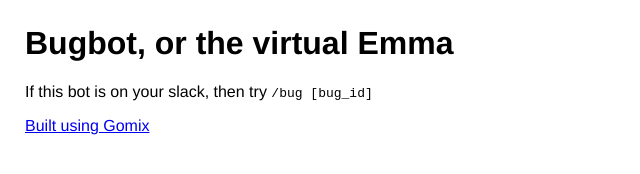
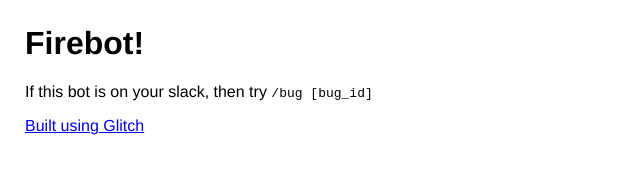
Before and after one commit to emceeaich/bmo-bugbot, a website: page views/index.html in a window 1280 px wide. Shown: the whole page, without its empty margins (0-640 px from the left). Drawn offline with Linux system fonts and the light colour scheme.

Commit message:
More tweaks

```diff
--- a/views/index.html
+++ b/views/index.html
@@ -4,9 +4,9 @@
 <!DOCTYPE html>
 <html>
   <head>
-    <title>Emma's Bugbot</title>
+    <title>Firebot</title>
     <meta name="description" content="A Slack App for looking up bugs on bugzilla.mozilla.com">
-    <link id="favicon" rel="icon" href="https://gomix.com/favicon-app.ico" type="image/x-icon">
+    <link id="favicon" rel="icon" href="https://glitch.com/favicon-app.ico" type="image/x-icon">
     <meta charset="utf-8">
     <meta http-equiv="X-UA-Compatible" content="IE=edge">
     <meta name="viewport" content="width=device-width, initial-scale=1">
@@ -15,7 +15,7 @@
   <body>
     <header>
       <h1>
-        Bugbot, or the virtual Emma
+        Firebot!
       </h1>
     </header>
 
@@ -26,8 +26,8 @@
     </main>
 
     <footer>
-      <a href="https://gomix.com">
-        Built using Gomix
+      <a href="https://glitch.com">
+        Built using Glitch
       </a>
     </footer>
 
```
Also changed, not shown: server.js (+7 -4 lines).
